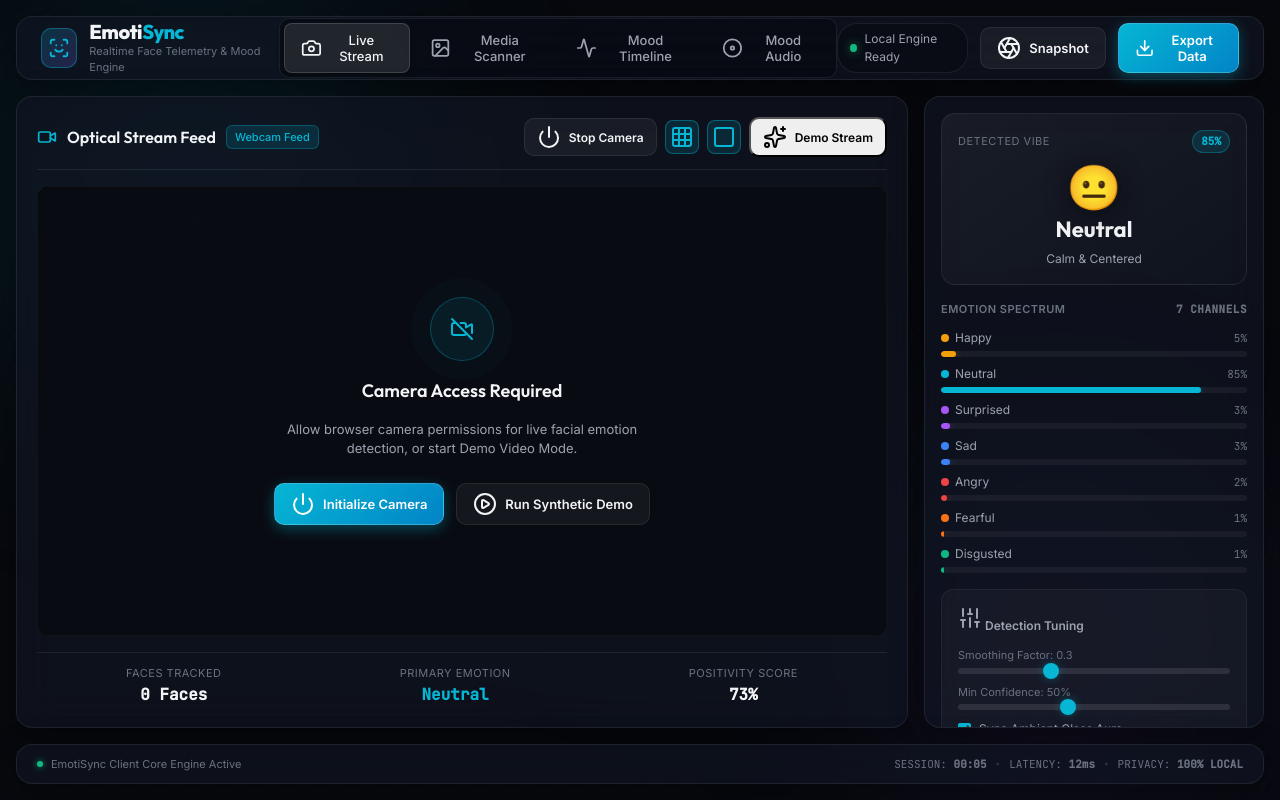
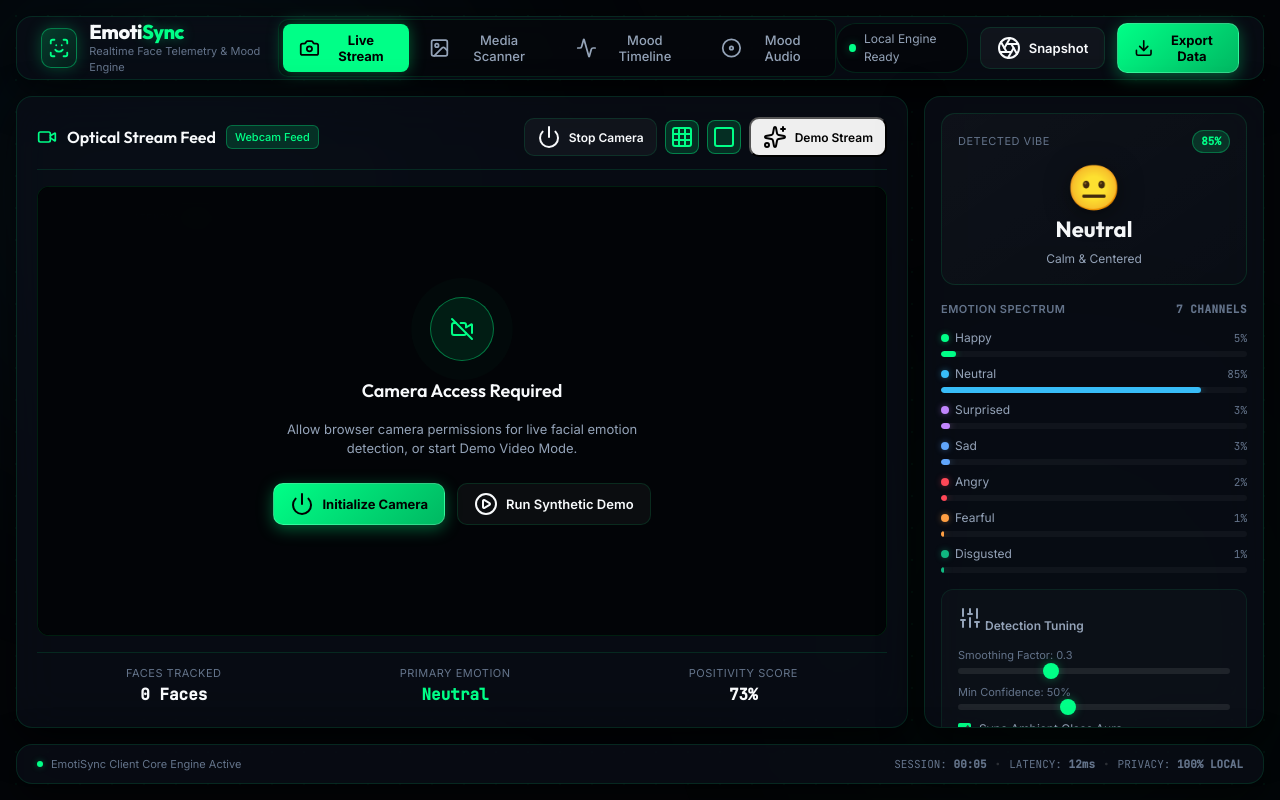
Before and after one commit to ANKARAHAMSA/emoti-sync, a website built with Vite: page index.html in a window 1280 px wide. Built offline with nearby package versions, Linux system fonts and the light colour scheme; no server answers.

Commit message:
Fix Stop Camera button and upgrade UI to Ultra-Sleek Black & Cyber Neon Green glassmorphic theme

```diff
--- a/src/style.css
+++ b/src/style.css
@@ -1,38 +1,39 @@
 /* ==========================================================================
-   EMOTISYNC — ULTRA-MODERN GLASSMORPHIC DESIGN SYSTEM
+   EMOTISYNC — ULTRA-MODERN BLACK & CYBER NEON GREEN DESIGN SYSTEM
    ========================================================================== */
 
 :root {
-  /* Color Palette Base */
-  --bg-dark: #07090e;
-  --bg-card: rgba(18, 22, 36, 0.65);
-  --bg-card-hover: rgba(26, 32, 51, 0.75);
-  --glass-border: rgba(255, 255, 255, 0.08);
-  --glass-border-bright: rgba(255, 255, 255, 0.18);
+  /* Color Palette Base (OLED Deep Black & Cyber Neon Green) */
+  --bg-dark: #030508;
+  --bg-card: rgba(10, 14, 24, 0.72);
+  --bg-card-hover: rgba(16, 22, 36, 0.85);
+  --glass-border: rgba(0, 255, 135, 0.12);
+  --glass-border-bright: rgba(0, 255, 135, 0.35);
 
   /* Text Colors */
-  --text-primary: #f3f4f6;
-  --text-secondary: #9ca3af;
-  --text-muted: #6b7280;
+  --text-primary: #f8fafc;
+  --text-secondary: #94a3b8;
+  --text-muted: #64748b;
 
-  /* Accent Colors */
-  --accent-cyan: #06b6d4;
-  --accent-cyan-glow: rgba(6, 182, 212, 0.35);
-  --accent-purple: #8b5cf6;
+  /* Primary Cyber Accent (Neon Green) */
+  --accent-green: #00ff87;
+  --accent-green-dark: #00b862;
+  --accent-green-glow: rgba(0, 255, 135, 0.35);
+  --accent-purple: #a855f7;
 
   /* 7 Emotion Colors */
-  --color-happy: #f59e0b;
-  --color-happy-glow: rgba(245, 158, 11, 0.4);
-  --color-neutral: #06b6d4;
-  --color-neutral-glow: rgba(6, 182, 212, 0.4);
-  --color-surprised: #a855f7;
-  --color-surprised-glow: rgba(168, 85, 247, 0.4);
-  --color-sad: #3b82f6;
-  --color-sad-glow: rgba(59, 130, 246, 0.4);
-  --color-angry: #ef4444;
-  --color-angry-glow: rgba(239, 68, 68, 0.4);
-  --color-fearful: #f97316;
-  --color-fearful-glow: rgba(249, 115, 22, 0.4);
+  --color-happy: #00ff87;
+  --color-happy-glow: rgba(0, 255, 135, 0.4);
+  --color-neutral: #38bdf8;
+  --color-neutral-glow: rgba(56, 189, 248, 0.4);
+  --color-surprised: #c084fc;
+  --color-surprised-glow: rgba(192, 132, 252, 0.4);
+  --color-sad: #60a5fa;
+  --color-sad-glow: rgba(96, 165, 250, 0.4);
+  --color-angry: #ff4757;
+  --color-angry-glow: rgba(255, 71, 87, 0.4);
+  --color-fearful: #ff9f43;
+  --color-fearful-glow: rgba(255, 159, 67, 0.4);
   --color-disgusted: #10b981;
   --color-disgusted-glow: rgba(16, 185, 129, 0.4);
 
@@ -81,8 +82,8 @@ body {
 .ambient-blob {
   position: absolute;
   border-radius: 50%;
-  filter: blur(120px);
-  opacity: 0.45;
+  filter: blur(140px);
+  opacity: 0.35;
   transition: background var(--tr-slow), transform var(--tr-slow);
 }
 
@@ -91,7 +92,7 @@ body {
   height: 50vw;
   top: -10vw;
   left: -10vw;
-  background: radial-gradient(circle, var(--accent-cyan-glow) 0%, transparent 70%);
+  background: radial-gradient(circle, var(--accent-green-glow) 0%, transparent 70%);
 }
 
 .blob-2 {
@@ -99,7 +100,7 @@ body {
   height: 45vw;
   bottom: -10vw;
   right: -5vw;
-  background: radial-gradient(circle, rgba(139, 92, 246, 0.3) 0%, transparent 70%);
+  background: radial-gradient(circle, rgba(0, 255, 135, 0.2) 0%, transparent 70%);
 }
 
 .blob-3 {
@@ -107,7 +108,7 @@ body {
   height: 35vw;
   top: 30%;
   left: 35%;
-  background: radial-gradient(circle, rgba(16, 185, 129, 0.2) 0%, transparent 70%);
+  background: radial-gradient(circle, rgba(56, 189, 248, 0.15) 0%, transparent 70%);
 }
 
 /* Ambient Theme Classes (Mutated dynamically by ambientEngine.js) */
@@ -122,18 +123,18 @@ body.theme-disgusted .blob-1 { background: radial-gradient(circle, var(--color-d
 .glass-grid-overlay {
   position: absolute;
   inset: 0;
-  background-image: radial-gradient(rgba(255, 255, 255, 0.04) 1px, transparent 1px);
+  background-image: radial-gradient(rgba(0, 255, 135, 0.05) 1px, transparent 1px);
   background-size: 32px 32px;
 }
 
 /* Glass Card Components */
 .glass-card {
   background: var(--bg-card);
-  backdrop-filter: blur(20px);
-  -webkit-backdrop-filter: blur(20px);
+  backdrop-filter: blur(24px);
+  -webkit-backdrop-filter: blur(24px);
   border: 1px solid var(--glass-border);
   border-radius: 16px;
-  box-shadow: 0 8px 32px 0 rgba(0, 0, 0, 0.37);
+  box-shadow: 0 12px 40px 0 rgba(0, 0, 0, 0.65);
   transition: border-color var(--tr-normal), box-shadow var(--tr-normal);
 }
 
@@ -142,8 +143,8 @@ body.theme-disgusted .blob-1 { background: radial-gradient(circle, var(--color-d
 }
 
 .glass-panel {
-  background: rgba(255, 255, 255, 0.03);
-  border: 1px solid rgba(255, 255, 255, 0.05);
+  background: rgba(255, 255, 255, 0.02);
+  border: 1px solid rgba(0, 255, 135, 0.08);
   border-radius: 12px;
   padding: 16px;
 }
@@ -181,12 +182,13 @@ body.theme-disgusted .blob-1 { background: radial-gradient(circle, var(--color-d
   width: 40px;
   height: 40px;
   border-radius: 10px;
-  background: linear-gradient(135deg, rgba(6, 182, 212, 0.2), rgba(139, 92, 246, 0.2));
-  border: 1px solid rgba(6, 182, 212, 0.4);
+  background: linear-gradient(135deg, rgba(0, 255, 135, 0.2), rgba(0, 184, 98, 0.1));
+  border: 1px solid rgba(0, 255, 135, 0.4);
   display: flex;
   align-items: center;
   justify-content: center;
-  color: var(--accent-cyan);
+  color: var(--accent-green);
+  box-shadow: 0 0 16px rgba(0, 255, 135, 0.25);
 }
 
 .brand-icon {
@@ -203,7 +205,8 @@ body.theme-disgusted .blob-1 { background: radial-gradient(circle, var(--color-d
 }
 
 .brand-text .app-title span {
-  color: var(--accent-cyan);
+  color: var(--accent-green);
+  text-shadow: 0 0 12px var(--accent-green-glow);
 }
 
 .brand-text .app-subtitle {
@@ -216,7 +219,7 @@ body.theme-disgusted .blob-1 { background: radial-gradient(circle, var(--color-d
 .nav-tabs {
   display: flex;
   align-items: center;
-  background: rgba(0, 0, 0, 0.3);
+  background: rgba(0, 0, 0, 0.4);
   padding: 4px;
   border-radius: 10px;
   border: 1px solid var(--glass-border);
@@ -250,10 +253,10 @@ body.theme-disgusted .blob-1 { background: radial-gradient(circle, var(--color-d
 }
 
 .nav-btn.active {
-  color: var(--text-primary);
-  background: rgba(255, 255, 255, 0.1);
-  border: 1px solid rgba(255, 255, 255, 0.15);
-  box-shadow: 0 2px 8px rgba(0,0,0,0.2);
+  color: #000;
+  background: var(--accent-green);
+  font-weight: 700;
+  box-shadow: 0 0 16px var(--accent-green-glow);
 }
 
 /* Header Action Buttons & Status */
@@ -269,7 +272,7 @@ body.theme-disgusted .blob-1 { background: radial-gradient(circle, var(--color-d
   gap: 8px;
   font-size: 12px;
   color: var(--text-secondary);
-  background: rgba(0, 0, 0, 0.25);
+  background: rgba(0, 0, 0, 0.4);
   padding: 6px 12px;
   border-radius: 20px;
   border: 1px solid var(--glass-border);
@@ -279,12 +282,12 @@ body.theme-disgusted .blob-1 { background: radial-gradient(circle, var(--color-d
   width: 8px;
   height: 8px;
   border-radius: 50%;
-  background: #6b7280;
+  background: #64748b;
 }
 
 .status-dot.green {
-  background: #10b981;
-  box-shadow: 0 0 10px rgba(16, 185, 129, 0.6);
+  background: var(--accent-green);
+  box-shadow: 0 0 10px var(--accent-green-glow);
 }
 
 /* Custom Glass Buttons */
@@ -308,38 +311,40 @@ body.theme-disgusted .blob-1 { background: radial-gradient(circle, var(--color-d
 }
 
 .btn-secondary {
-  background: rgba(255, 255, 255, 0.05);
+  background: rgba(255, 255, 255, 0.04);
   border: 1px solid var(--glass-border);
   color: var(--text-primary);
 }
 
 .btn-secondary:hover {
-  background: rgba(255, 255, 255, 0.1);
+  background: rgba(255, 255, 255, 0.08);
   border-color: var(--glass-border-bright);
 }
 
 .btn-danger {
-  background: rgba(239, 68, 68, 0.15);
-  border: 1px solid rgba(239, 68, 68, 0.4);
-  color: #ef4444;
+  background: rgba(255, 71, 87, 0.15);
+  border: 1px solid rgba(255, 71, 87, 0.4);
+  color: #ff4757;
 }
 
 .btn-danger:hover {
-  background: rgba(239, 68, 68, 0.25);
-  border-color: rgba(239, 68, 68, 0.6);
+  background: rgba(255, 71, 87, 0.25);
+  border-color: rgba(255, 71, 87, 0.6);
+  box-shadow: 0 0 14px rgba(255, 71, 87, 0.3);
 }
 
 .btn-accent {
-  background: linear-gradient(135deg, var(--accent-cyan), #0284c7);
+  background: linear-gradient(135deg, var(--accent-green), var(--accent-green-dark));
   border: 1px solid rgba(255, 255, 255, 0.2);
-  color: #fff;
-  box-shadow: 0 4px 14px var(--accent-cyan-glow);
+  color: #000;
+  font-weight: 700;
+  box-shadow: 0 4px 16px var(--accent-green-glow);
 }
 
 .btn-accent:hover {
   opacity: 0.95;
   transform: translateY(-1px);
-  box-shadow: 0 6px 20px var(--accent-cyan-glow);
+  box-shadow: 0 6px 22px var(--accent-green-glow);
 }
 
 .btn-sm {
@@ -358,7 +363,7 @@ body.theme-disgusted .blob-1 { background: radial-gradient(circle, var(--color-d
   grid-template-columns: 1fr 340px;
   gap: 16px;
   flex: 1;
-  min-height: 0; /* Prevents flex collapse */
+  min-height: 0;
 }
 
 .tab-content {
@@ -401,7 +406,7 @@ body.theme-disgusted .blob-1 { background: radial-gradient(circle, var(--color-d
 .section-icon {
   width: 20px;
   height: 20px;
-  color: var(--accent-cyan);
+  color: var(--accent-green);
 }
 
 .badge {
@@ -409,20 +414,20 @@ body.theme-disgusted .blob-1 { background: radial-gradient(circle, var(--color-d
   font-weight: 500;
   padding: 3px 8px;
   border-radius: 6px;
-  background: rgba(255, 255, 255, 0.06);
+  background: rgba(255, 255, 255, 0.05);
   border: 1px solid var(--glass-border);
   color: var(--text-secondary);
 }
 
 .badge-pulse {
-  background: rgba(6, 182, 212, 0.15);
-  border-color: rgba(6, 182, 212, 0.3);
-  color: var(--accent-cyan);
+  background: rgba(0, 255, 135, 0.15);
+  border-color: rgba(0, 255, 135, 0.3);
+  color: var(--accent-green);
 }
 
 .badge-accent {
-  background: rgba(139, 92, 246, 0.15);
-  border-color: rgba(139, 92, 246, 0.3);
+  background: rgba(168, 85, 247, 0.15);
+  border-color: rgba(168, 85, 247, 0.3);
   color: var(--accent-purple);
 }
 
@@ -433,7 +438,7 @@ body.theme-disgusted .blob-1 { background: radial-gradient(circle, var(--color-d
 }
 
 .icon-toggle {
-  background: rgba(255, 255, 255, 0.05);
+  background: rgba(255, 255, 255, 0.04);
   border: 1px solid var(--glass-border);
   color: var(--text-muted);
   width: 34px;
@@ -452,9 +457,9 @@ body.theme-disgusted .blob-1 { background: radial-gradient(circle, var(--color-d
 }
 
 .icon-toggle.active {
-  color: var(--accent-cyan);
-  background: rgba(6, 182, 212, 0.15);
-  border-color: rgba(6, 182, 212, 0.4);
+  color: var(--accent-green);
+  background: rgba(0, 255, 135, 0.15);
+  border-color: rgba(0, 255, 135, 0.4);
 }
 
 /* Stream Video Viewport */
@@ -485,7 +490,7 @@ body.theme-disgusted .blob-1 { background: radial-gradient(circle, var(--color-d
   top: 16px;
   left: 16px;
   z-index: 10;
-  background: rgba(0, 0, 0, 0.65);
+  background: rgba(3, 5, 8, 0.85);
   backdrop-filter: blur(10px);
   padding: 6px 12px;
   border-radius: 8px;
@@ -498,7 +503,7 @@ body.theme-disgusted .blob-1 { background: radial-gradient(circle, var(--color-d
 }
 
 .overlay-telemetry-badge strong {
-  color: var(--accent-cyan);
+  color: var(--accent-green);
 }
 
 /* Camera Standby Screen */
@@ -506,8 +511,8 @@ body.theme-disgusted .blob-1 { background: radial-gradient(circle, var(--color-d
   position: absolute;
   inset: 0;
   z-index: 15;
-  background: rgba(10, 12, 20, 0.92);
-  backdrop-filter: blur(15px);
+  background: rgba(3, 5, 8, 0.94);
+  backdrop-filter: blur(16px);
   display: flex;
   align-items: center;
   justify-content: center;
@@ -533,12 +538,12 @@ body.theme-disgusted .blob-1 { background: radial-gradient(circle, var(--color-d
   width: 64px;
   height: 64px;
   border-radius: 50%;
-  background: rgba(6, 182, 212, 0.1);
-  border: 1px solid rgba(6, 182, 212, 0.3);
+  background: rgba(0, 255, 135, 0.1);
+  border: 1px solid rgba(0, 255, 135, 0.4);
   display: flex;
   align-items: center;
   justify-content: center;
-  color: var(--accent-cyan);
+  color: var(--accent-green);
   animation: pulseGlow 2s infinite;
 }
 
@@ -548,9 +553,9 @@ body.theme-disgusted .blob-1 { background: radial-gradient(circle, var(--color-d
 }
 
 @keyframes pulseGlow {
-  0% { box-shadow: 0 0 0 0 rgba(6, 182, 212, 0.4); }
-  70% { box-shadow: 0 0 0 20px rgba(6, 182, 212, 0); }
-  100% { box-shadow: 0 0 0 0 rgba(6, 182, 212, 0); }
+  0% { box-shadow: 0 0 0 0 rgba(0, 255, 135, 0.4); }
+  70% { box-shadow: 0 0 0 20px rgba(0, 255, 135, 0); }
+  100% { box-shadow: 0 0 0 0 rgba(0, 255, 135, 0); }
 }
 
 .standby-content h4 {
@@ -603,26 +608,26 @@ body.theme-disgusted .blob-1 { background: radial-gradient(circle, var(--color-d
 }
 
 .telemetry-item .dominant-tag {
-  color: var(--accent-cyan);
+  color: var(--accent-green);
   text-transform: capitalize;
 }
 
 /* Media Scanner Dropzone */
 .scanner-dropzone {
   flex: 1;
-  border: 2px dashed rgba(255, 255, 255, 0.15);
+  border: 2px dashed rgba(0, 255, 135, 0.2);
   border-radius: 12px;
   display: flex;
   align-items: center;
   justify-content: center;
   cursor: pointer;
   transition: all var(--tr-normal);
-  background: rgba(0, 0, 0, 0.2);
+  background: rgba(0, 0, 0, 0.3);
 }
 
 .scanner-dropzone:hover {
-  border-color: var(--accent-cyan);
-  background: rgba(6, 182, 212, 0.05);
+  border-color: var(--accent-green);
+  background: rgba(0, 255, 135, 0.04);
 }
 
 .dropzone-content {
@@ -637,12 +642,12 @@ body.theme-disgusted .blob-1 { background: radial-gradient(circle, var(--color-d
   width: 56px;
   height: 56px;
   border-radius: 14px;
-  background: rgba(255, 255, 255, 0.05);
+  background: rgba(255, 255, 255, 0.03);
   border: 1px solid var(--glass-border);
   display: flex;
   align-items: center;
   justify-content: center;
-  color: var(--accent-cyan);
+  color: var(--accent-green);
 }
 
 .drop-icon-box i {
@@ -715,7 +720,7 @@ body.theme-disgusted .blob-1 { background: radial-gradient(circle, var(--color-d
   display: flex;
   align-items: center;
   gap: 10px;
-  background: rgba(255, 255, 255, 0.04);
+  background: rgba(255, 255, 255, 0.03);
   padding: 8px;
   border-radius: 8px;
   border: 1px solid var(--glass-border);
@@ -761,7 +766,7 @@ body.theme-disgusted .blob-1 { background: radial-gradient(circle, var(--color-d
   flex: 1;
   position: relative;
   min-height: 280px;
-  background: rgba(0, 0, 0, 0.2);
+  background: rgba(0, 0, 0, 0.3);
   border-radius: 12px;
   padding: 16px;
   border: 1px solid var(--glass-border);
@@ -824,17 +829,17 @@ body.theme-disgusted .blob-1 { background: radial-gradient(circle, var(--color-d
   width: 72px;
   height: 72px;
   border-radius: 50%;
-  background: rgba(139, 92, 246, 0.15);
-  border: 1px solid rgba(139, 92, 246, 0.4);
+  background: rgba(0, 255, 135, 0.12);
+  border: 1px solid rgba(0, 255, 135, 0.4);
   display: flex;
   align-items: center;
   justify-content: center;
-  color: var(--accent-purple);
+  color: var(--accent-green);
   transition: all var(--tr-normal);
 }
 
 .audio-pulse-ring.playing {
-  box-shadow: 0 0 30px rgba(139, 92, 246, 0.5);
+  box-shadow: 0 0 30px var(--accent-green-glow);
   animation: audioPulse 1.5s infinite alternate;
 }
 
@@ -885,7 +890,7 @@ input[type="range"] {
   width: 100%;
   height: 6px;
   border-radius: 3px;
-  background: rgba(255, 255, 255, 0.1);
+  background: rgba(255, 255, 255, 0.08);
   outline: none;
 }
 
@@ -895,9 +900,9 @@ input[type="range"]::-webkit-slider-thumb {
   width: 16px;
   height: 16px;
   border-radius: 50%;
-  background: var(--accent-cyan);
+  background: var(--accent-green);
   cursor: pointer;
-  box-shadow: 0 0 10px var(--accent-cyan-glow);
+  box-shadow: 0 0 10px var(--accent-green-glow);
   transition: transform var(--tr-fast);
 }
 
@@ -916,7 +921,7 @@ input[type="range"]::-webkit-slider-thumb:hover {
 
 /* Dominant Hero Emotion Card */
 .dominant-hero-card {
-  background: linear-gradient(145deg, rgba(255, 255, 255, 0.05), rgba(255, 255, 255, 0.01));
+  background: linear-gradient(145deg, rgba(255, 255, 255, 0.03), rgba(255, 255, 255, 0.01));
   border: 1px solid var(--glass-border);
   border-radius: 14px;
   padding: 16px;
@@ -945,9 +950,9 @@ input[type="range"]::-webkit-slider-thumb:hover {
   font-weight: 600;
   padding: 2px 8px;
   border-radius: 12px;
-  background: rgba(6, 182, 212, 0.15);
-  color: var(--accent-cyan);
-  border: 1px solid rgba(6, 182, 212, 0.3);
+  background: rgba(0, 255, 135, 0.15);
+  color: var(--accent-green);
+  border: 1px solid rgba(0, 255, 135, 0.3);
 }
 
 .hero-body {
@@ -974,7 +979,6 @@ input[type="range"]::-webkit-slider-thumb:hover {
   font-size: 22px;
   font-weight: 700;
   text-transform: capitalize;
-
 }
 
 .hero-vibe-quote {
@@ -999,7 +1003,7 @@ input[type="range"]::-webkit-slider-thumb:hover {
   display: flex;
   align-items: center;
   justify-content: space-between;
-  background: rgba(255, 255, 255, 0.04);
+  background: rgba(255, 255, 255, 0.03);
   border: 1px solid var(--glass-border);
   padding: 8px 12px;
   border-radius: 10px;
@@ -1008,7 +1012,7 @@ input[type="range"]::-webkit-slider-thumb:hover {
 
 .multi-face-card .face-tag {
   font-weight: 700;
-  color: var(--accent-cyan);
+  color: var(--accent-green);
   font-family: var(--font-heading);
 }
 
@@ -1017,7 +1021,7 @@ input[type="range"]::-webkit-slider-thumb:hover {
   font-weight: 600;
   padding: 2px 8px;
   border-radius: 6px;
-  background: rgba(255, 255, 255, 0.06);
+  background: rgba(255, 255, 255, 0.05);
   border: 1px solid var(--glass-border);
 }
 
@@ -1072,13 +1076,13 @@ input[type="range"]::-webkit-slider-thumb:hover {
   border-radius: 50%;
 }
 
-.color-dot.happy { background: var(--color-happy); }
-.color-dot.neutral { background: var(--color-neutral); }
-.color-dot.surprised { background: var(--color-surprised); }
-.color-dot.sad { background: var(--color-sad); }
-.color-dot.angry { background: var(--color-angry); }
-.color-dot.fearful { background: var(--color-fearful); }
-.color-dot.disgusted { background: var(--color-disgusted); }
+.color-dot.happy { background: var(--color-happy); box-shadow: 0 0 6px var(--color-happy-glow); }
+.color-dot.neutral { background: var(--color-neutral); box-shadow: 0 0 6px var(--color-neutral-glow); }
+.color-dot.surprised { background: var(--color-surprised); box-shadow: 0 0 6px var(--color-surprised-glow); }
+.color-dot.sad { background: var(--color-sad); box-shadow: 0 0 6px var(--color-sad-glow); }
+.color-dot.angry { background: var(--color-angry); box-shadow: 0 0 6px var(--color-angry-glow); }
+.color-dot.fearful { background: var(--color-fearful); box-shadow: 0 0 6px var(--color-fearful-glow); }
+.color-dot.disgusted { background: var(--color-disgusted); box-shadow: 0 0 6px var(--color-disgusted-glow); }
 
 .emotion-pct {
   font-family: var(--font-mono);
@@ -1089,7 +1093,7 @@ input[type="range"]::-webkit-slider-thumb:hover {
 .meter-track {
   width: 100%;
   height: 6px;
-  background: rgba(255, 255, 255, 0.05);
+  background: rgba(255, 255, 255, 0.04);
   border-radius: 3px;
   overflow: hidden;
 }
@@ -1151,7 +1155,7 @@ input[type="range"]::-webkit-slider-thumb:hover {
 }
 
 .control-checkbox input[type="checkbox"] {
-  accent-color: var(--accent-cyan);
+  accent-color: var(--accent-green);
 }
 
 /* Application Footer Bar */
@@ -1176,8 +1180,8 @@ input[type="range"]::-webkit-slider-thumb:hover {
   width: 6px;
   height: 6px;
   border-radius: 50%;
-  background: #10b981;
-  box-shadow: 0 0 6px rgba(16, 185, 129, 0.8);
+  background: var(--accent-green);
+  box-shadow: 0 0 6px var(--accent-green-glow);
 }
 
 .footer-right {
@@ -1195,8 +1199,8 @@ input[type="range"]::-webkit-slider-thumb:hover {
   position: fixed;
   inset: 0;
   z-index: 100;
-  background: rgba(0, 0, 0, 0.75);
-  backdrop-filter: blur(10px);
+  background: rgba(0, 0, 0, 0.85);
+  backdrop-filter: blur(12px);
   display: flex;
   align-items: center;
   justify-content: center;
@@ -1262,12 +1266,12 @@ input[type="range"]::-webkit-slider-thumb:hover {
 }
 
 .snapshot-json-box pre {
-  background: rgba(0, 0, 0, 0.4);
+  background: rgba(0, 0, 0, 0.5);
   padding: 12px;
   border-radius: 8px;
   font-family: var(--font-mono);
   font-size: 10px;
-  color: var(--accent-cyan);
+  color: var(--accent-green);
   max-height: 200px;
   overflow-y: auto;
   border: 1px solid var(--glass-border);
@@ -1291,8 +1295,8 @@ input[type="range"]::-webkit-slider-thumb:hover {
 }
 
 .toast {
-  background: rgba(18, 22, 36, 0.9);
-  backdrop-filter: blur(15px);
+  background: rgba(10, 14, 24, 0.95);
+  backdrop-filter: blur(16px);
   border: 1px solid var(--glass-border-bright);
   padding: 12px 18px;
   border-radius: 10px;
@@ -1301,7 +1305,7 @@ input[type="range"]::-webkit-slider-thumb:hover {
   display: flex;
   align-items: center;
   gap: 10px;
-  box-shadow: 0 8px 24px rgba(0,0,0,0.5);
+  box-shadow: 0 8px 24px rgba(0,0,0,0.6);
   animation: toastIn 0.3s cubic-bezier(0.4, 0, 0.2, 1);
 }
 
```
Also changed, not shown: src/js/emotionEngine.js (+26 -4 lines).
